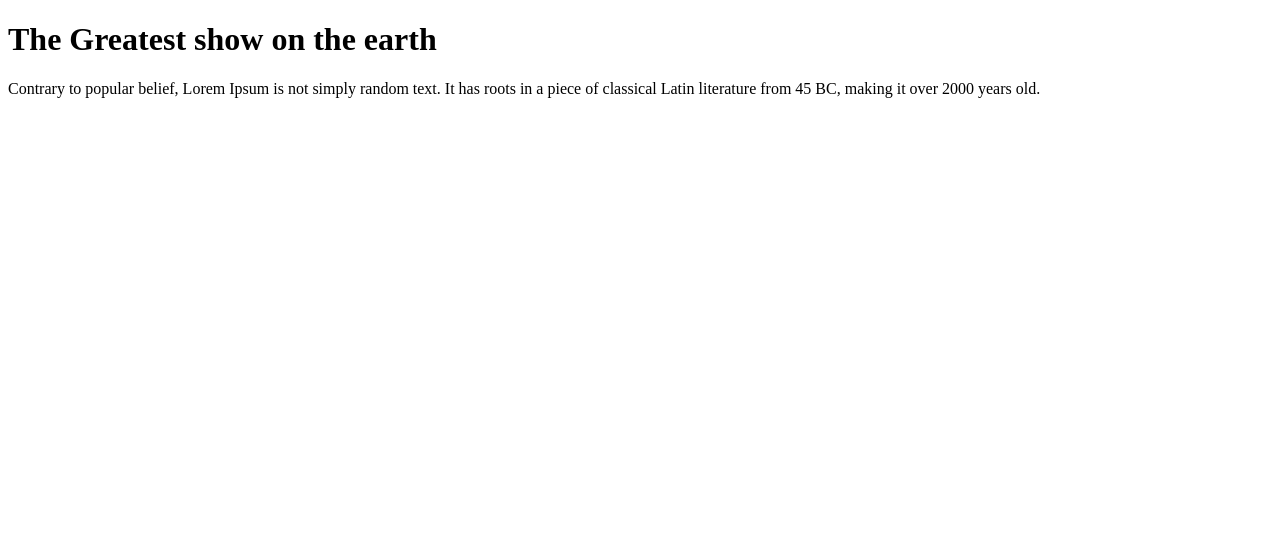
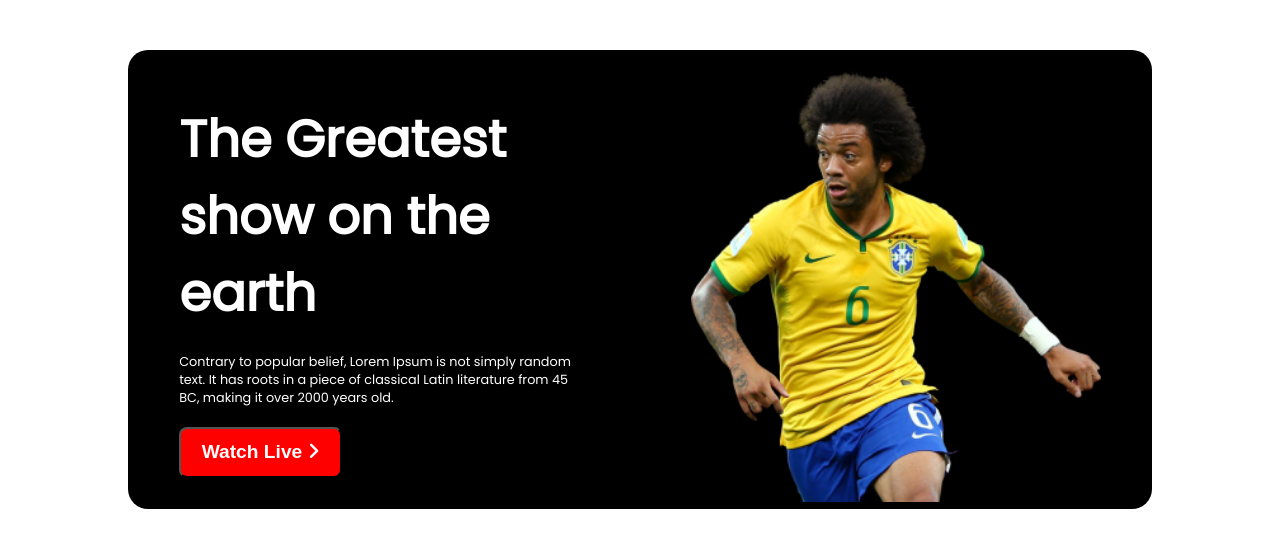
Before and after one commit to huttam6003/world-cup, a plain HTML site: page index.html in a window 1280 px wide. Drawn offline with Linux system fonts and the light colour scheme.

Commit message:
header done

```diff
--- a/index.html
+++ b/index.html
@@ -6,10 +6,15 @@
     <meta http-equiv="X-UA-Compatible" content="IE=edge">
     <meta name="viewport" content="width=device-width, initial-scale=1.0">
     <title>World Cup</title>
+    <link rel="stylesheet" href="style.css">
+    <script src="https://kit.fontawesome.com/7666e74241.js" crossorigin="anonymous"></script>
 </head>
 
 <body>
+    <!-- header start -->
     <header>
+        <!-- header text -->
+        <div class="half-width header-text">
             <h1>The Greatest
                 show on the
                 earth</h1>
@@ -17,7 +22,26 @@
 
                 random text. It has roots in a piece of classical Latin literature
                 from 45 BC, making it over 2000 years old.</p>
+            <!-- watch live button -->
+            <button class="live-button">Watch Live <i class="fa-solid fa-angle-right"></i></button>
+        </div>
+        <!-- header image -->
+        <div class="half-width">
+            <img src="pictures/Banner Image.png" alt="Lionel messi">
+        </div>
     </header>
+    <!-- header end -->
+
+    <main>
+        <section>
+
+        </section>
+
+        <section>
+
+        </section>
+
+    </main>
 </body>
 
 </html>
--- /dev/null
+++ b/style.css
@@ -0,0 +1,56 @@
+/* fonts */
+@import url('https://fonts.googleapis.com/css2?family=Poppins&display=swap');
+
+/* common styles */
+* {
+    margin: 0;
+    padding: 0;
+}
+
+body {
+    font-family: 'Poppins', sans-serif;
+}
+
+/* header styles */
+header {
+    display: flex;
+    color: white;
+    background-color: #000000;
+    margin: 50px 10%;
+    border-radius: 20px;
+
+}
+
+.half-width {
+    width: 50%;
+    padding: 2% 5% 0;
+}
+
+/* heder text styles */
+.header-text {
+    padding: 5% 5% 0 5%;
+}
+
+.header-text h1 {
+    font-size: 4vw;
+}
+
+.header-text p {
+    font-size: 1vw;
+    padding: 5% 0;
+}
+
+/* watch live button styles */
+.live-button {
+    padding: 3% 5%;
+    border-radius: 8px;
+    color: white;
+    font-weight: 700;
+    background-color: red;
+    font-size: 1.5vw;
+}
+
+/* header image styles */
+.half-width img {
+    width: 100%;
+}
```
Lines whose indentation alone changed are shown as unchanged.
